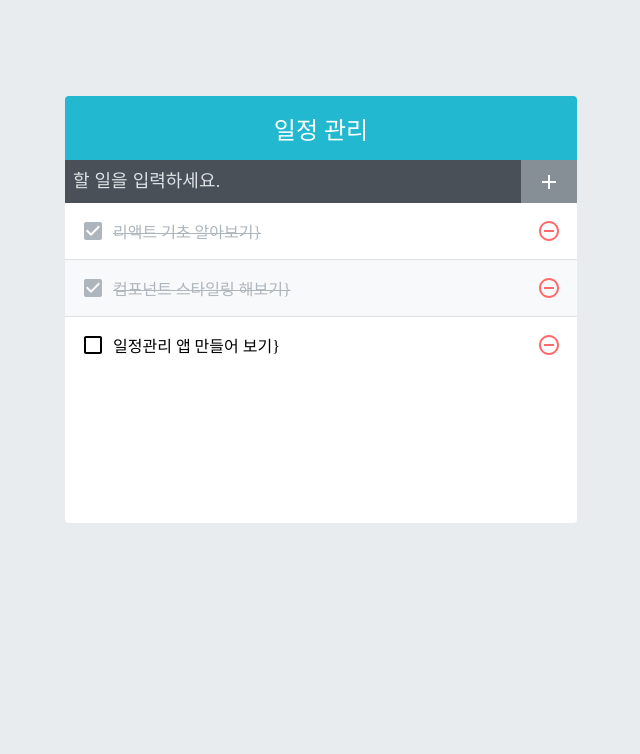
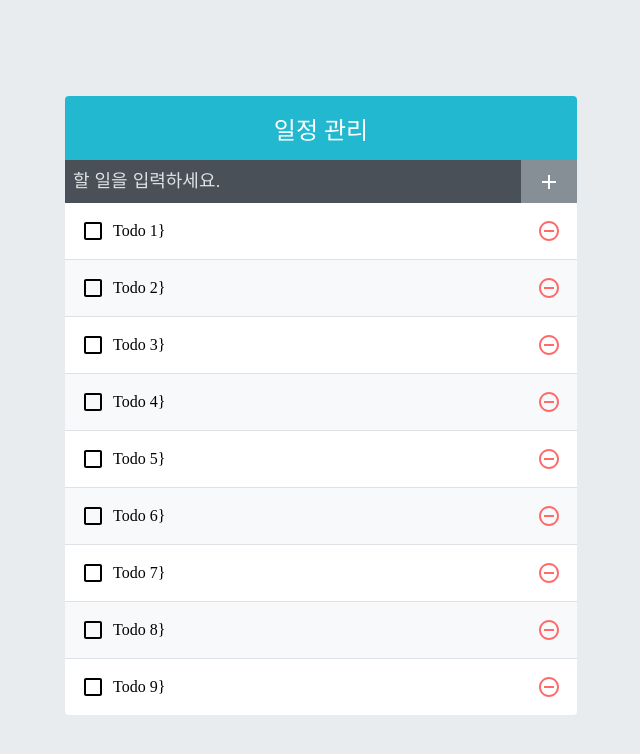
Before and after one commit to radness/react-todo-app, a React (Create React App) app: page / in a window 1280 px wide. Shown: the top 754 px of the page, without its empty margins (319-959 px from the left). Built offline with nearby package versions, Linux system fonts and the light colour scheme.

Commit message:
11.1 많은 데이터 렌더링 하기

```diff
--- a/src/App.js
+++ b/src/App.js
@@ -3,24 +3,20 @@ import TodoTemplate from './components/TodoTemplate';
 import TodoInsert from './components/TodoInsert';
 import TodoList from './components/TodoList';
 
+function createBulkTodos() {
+  const array = [];
+  for (let i = 1; i <= 2500; i++) {
+    array.push({
+      id: 1,
+      text: `Todo ${i}`,
+      checked: false,
+    });
+  }
+  return array;
+}
+
 const App = () => {
-  const [todos, setTodos] = useState([
-    {
-      id: 1,
-      text: '리액트 기초 알아보기',
-      checked: true,
-    },
-    {
-      id: 2,
-      text: '컴포넌트 스타일링 해보기',
-      checked: true,
-    },
-    {
-      id: 3,
-      text: '일정관리 앱 만들어 보기',
-      checked: false,
-    },
-  ]);
+  const [todos, setTodos] = useState(createBulkTodos);
 
   // 고유값으로 사용될 id
   // ref를 사용하여 변수를 담는다.
```
